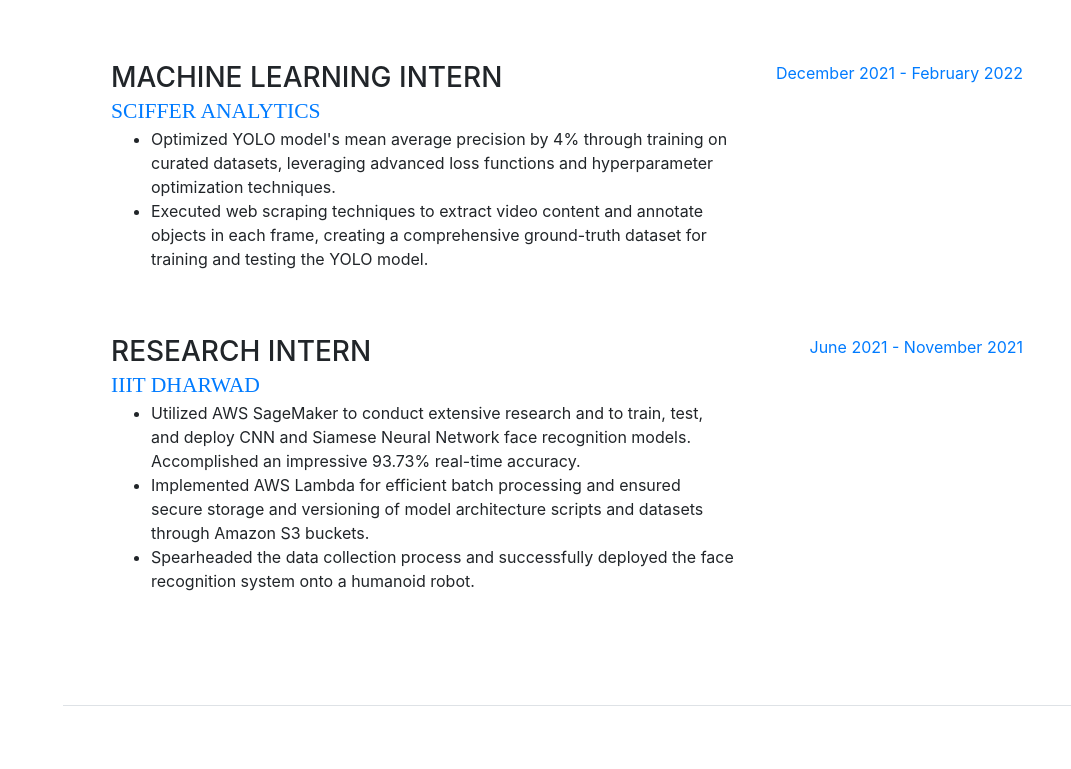
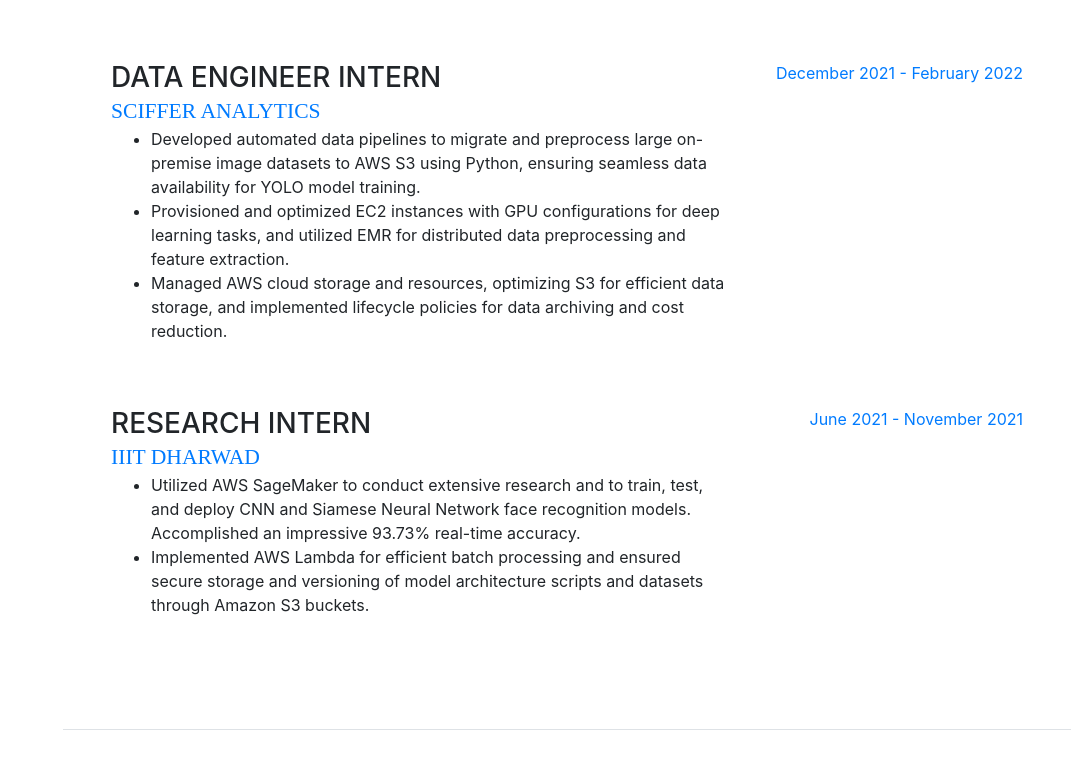
Before and after one commit to MANOJSAHIT/ManojSahit.github.io, a website with bundled scripts: page index.html in a window 1280 px wide. Shown: the part 1267-2036 px from the top of the page, without its empty margins (209-1280 px from the left). Built offline with nearby package versions, Linux system fonts and the light colour scheme; a web font is replaced by a local one.

Commit message:
Update index.html

```diff
--- a/index.html
+++ b/index.html
@@ -125,13 +125,12 @@
 
           <div class="resume-item d-flex flex-column flex-md-row mb-5">
             <div class="resume-content mr-auto">
-              <h3 class="mb-0">Machine Learning Intern</h3>
+              <h3 class="mb-0">Data Engineer Intern</h3>
               <a class="subheading mb-3" href="https://sciffer.com/" target="_blank">Sciffer Analytics</a>
               <ul>
-                <li>Optimized YOLO model's mean average precision by 4% through training on curated datasets, leveraging advanced loss functions and
-                  hyperparameter optimization techniques.</li>
-                <li>Executed web scraping techniques to extract video content and annotate objects in each frame, creating a comprehensive ground-truth
-                  dataset for training and testing the YOLO model.</li>
+                <li>Developed automated data pipelines to migrate and preprocess large on-premise image datasets to AWS S3 using Python, ensuring seamless data availability for YOLO model training.</li>
+                <li>Provisioned and optimized EC2 instances with GPU configurations for deep learning tasks, and utilized EMR for distributed data preprocessing and feature extraction.</li>
+                <li>Managed AWS cloud storage and resources, optimizing S3 for efficient data storage, and implemented lifecycle policies for data archiving and cost reduction.</li>
               </ul>
             </div>
             <div class="resume-date text-md-right">
@@ -146,7 +145,6 @@
               <ul>
                 <li>Utilized AWS SageMaker to conduct extensive research and to train, test, and deploy CNN and Siamese Neural Network face recognition models. Accomplished an impressive 93.73% real-time accuracy.</li>
                 <li>Implemented AWS Lambda for efficient batch processing and ensured secure storage and versioning of model architecture scripts and datasets through Amazon S3 buckets.</li>
-                <li>Spearheaded the data collection process and successfully deployed the face recognition system onto a humanoid robot.</li>
               </ul>
             </div>
             <div class="resume-date text-md-right">
```
